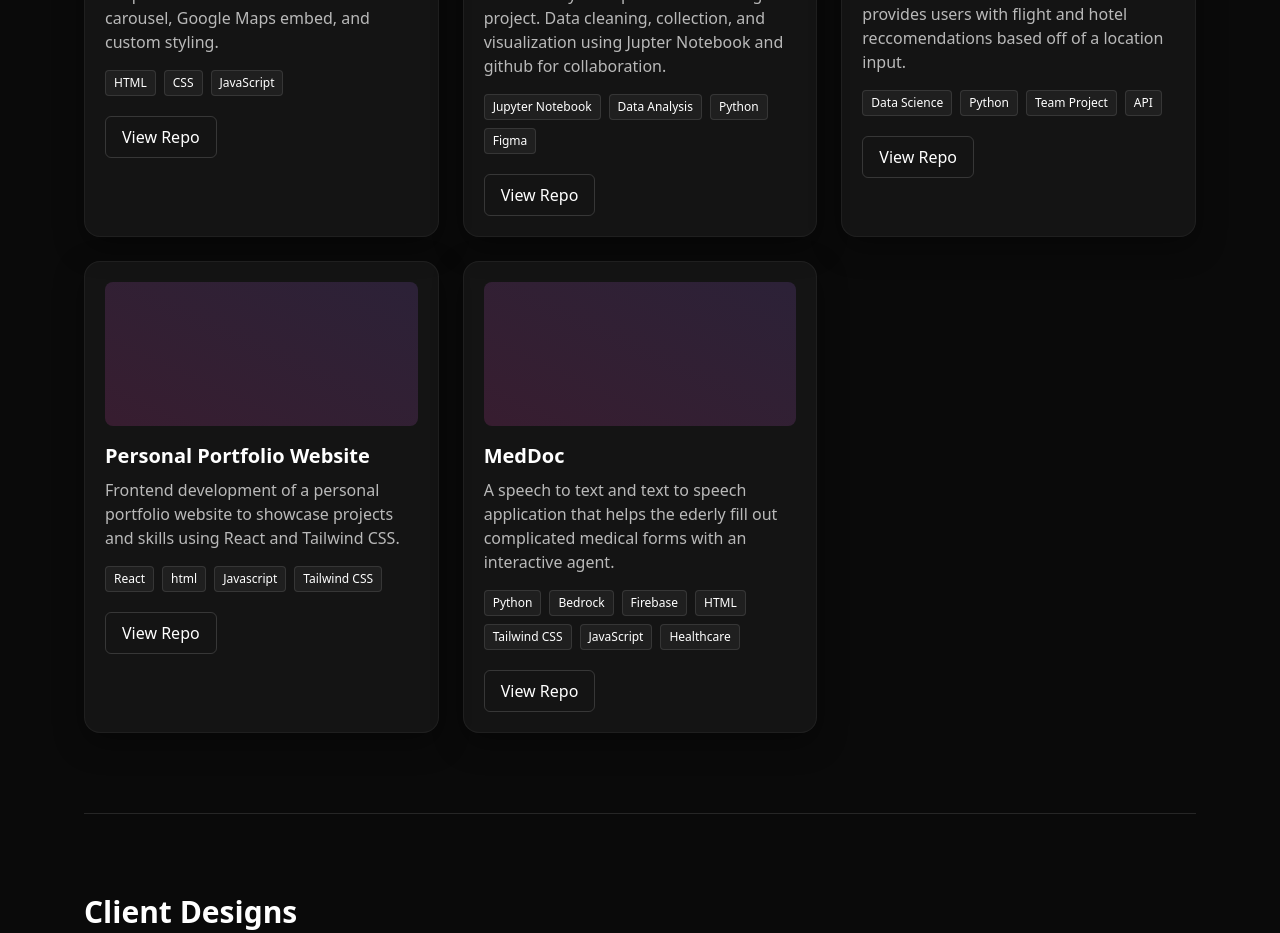
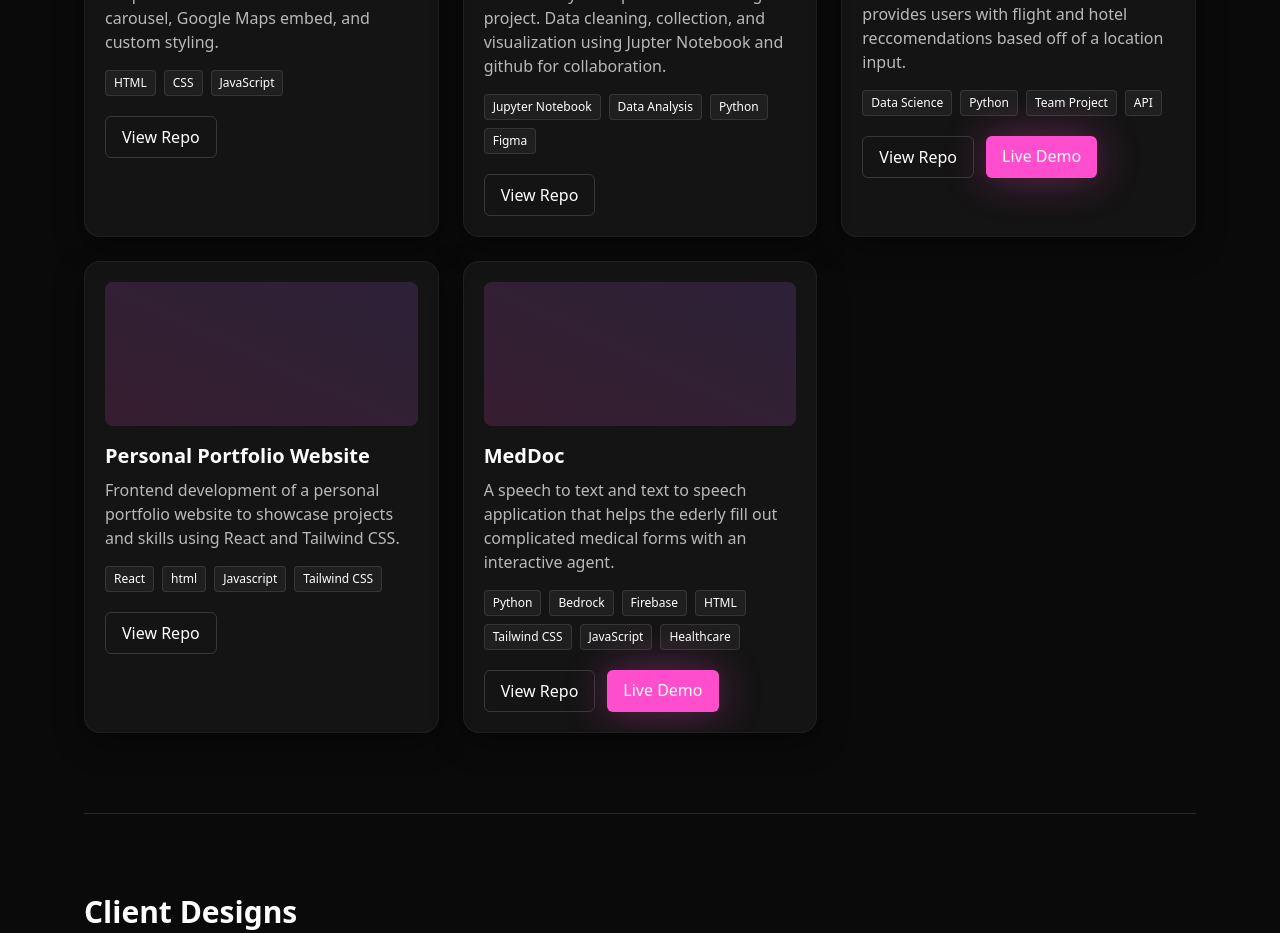
Before and after one commit to spham21/my-portfolio, a React (Vite) app: page / in a window 1280 px wide. Shown: the part 1800-2733 px from the top of the page. Built offline with nearby package versions, Linux system fonts and the light colour scheme.

Commit message:
live demos

```diff
--- a/src/data/projects.js
+++ b/src/data/projects.js
@@ -20,7 +20,7 @@ export const projects = [
       desc:
         "Winter’25 NSDC project — Frontend and backend development for a web app that provides users with flight and hotel reccomendations based off of a location input.",
       link: "https://github.com/derekshi1/NSDC_winter25",
-      demo: null,
+      demo: "https://youtu.be/tOUfbOAuzjU?si=5tgIUkpEH25bDThp",
       tags: ["Data Science", "Python", "Team Project", "API"],
     },
     {
@@ -36,7 +36,7 @@ export const projects = [
         desc:
           "A speech to text and text to speech application that helps the ederly fill out complicated medical forms with an interactive agent.",
         link: "https://github.com/Uplix/MedDoc",
-        demo: null,
+        demo: "https://youtu.be/D0tcLozEL-s",
         tags: ["Python", "Bedrock", "Firebase", "HTML", "Tailwind CSS", "JavaScript", "Healthcare"],
       },
   ];
```
